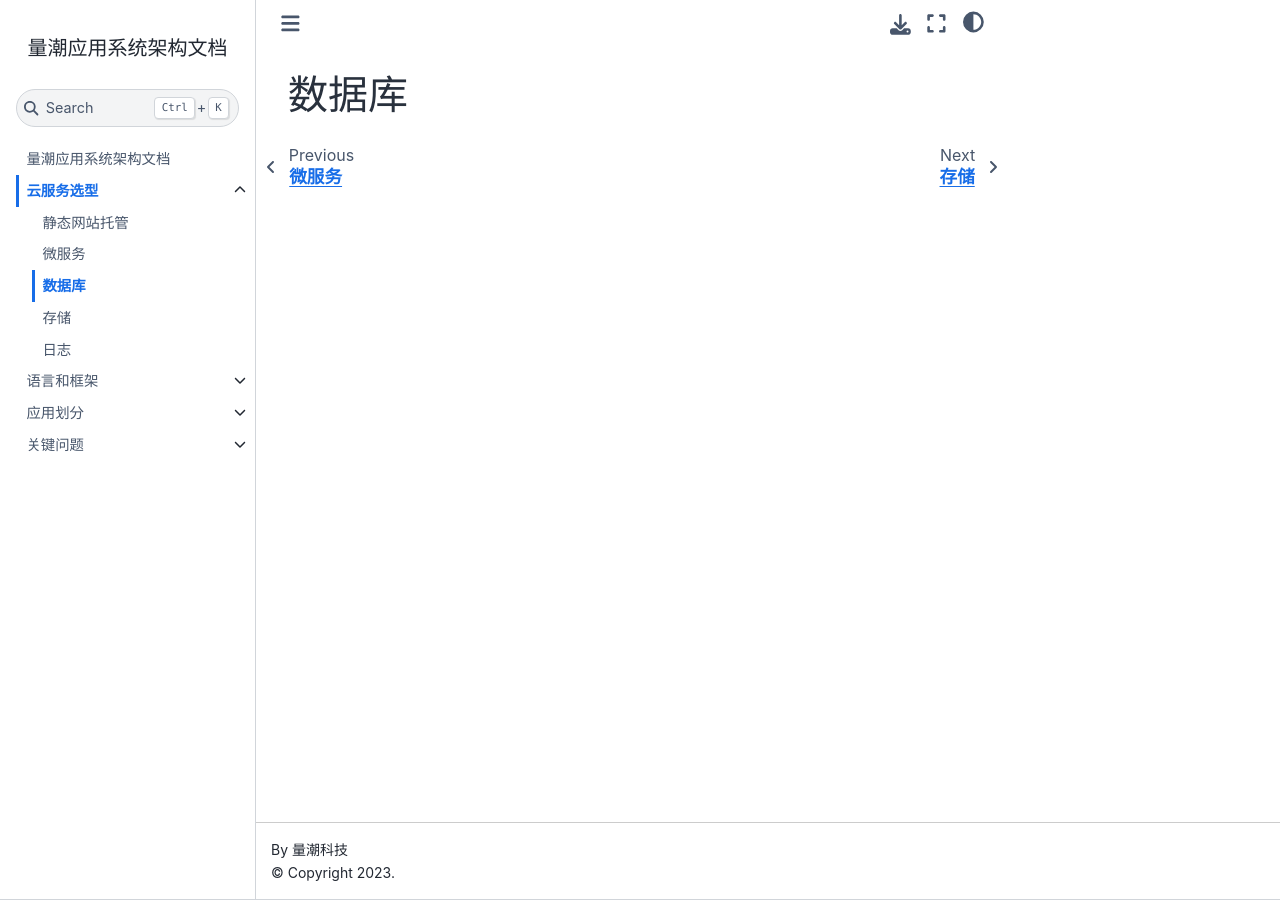
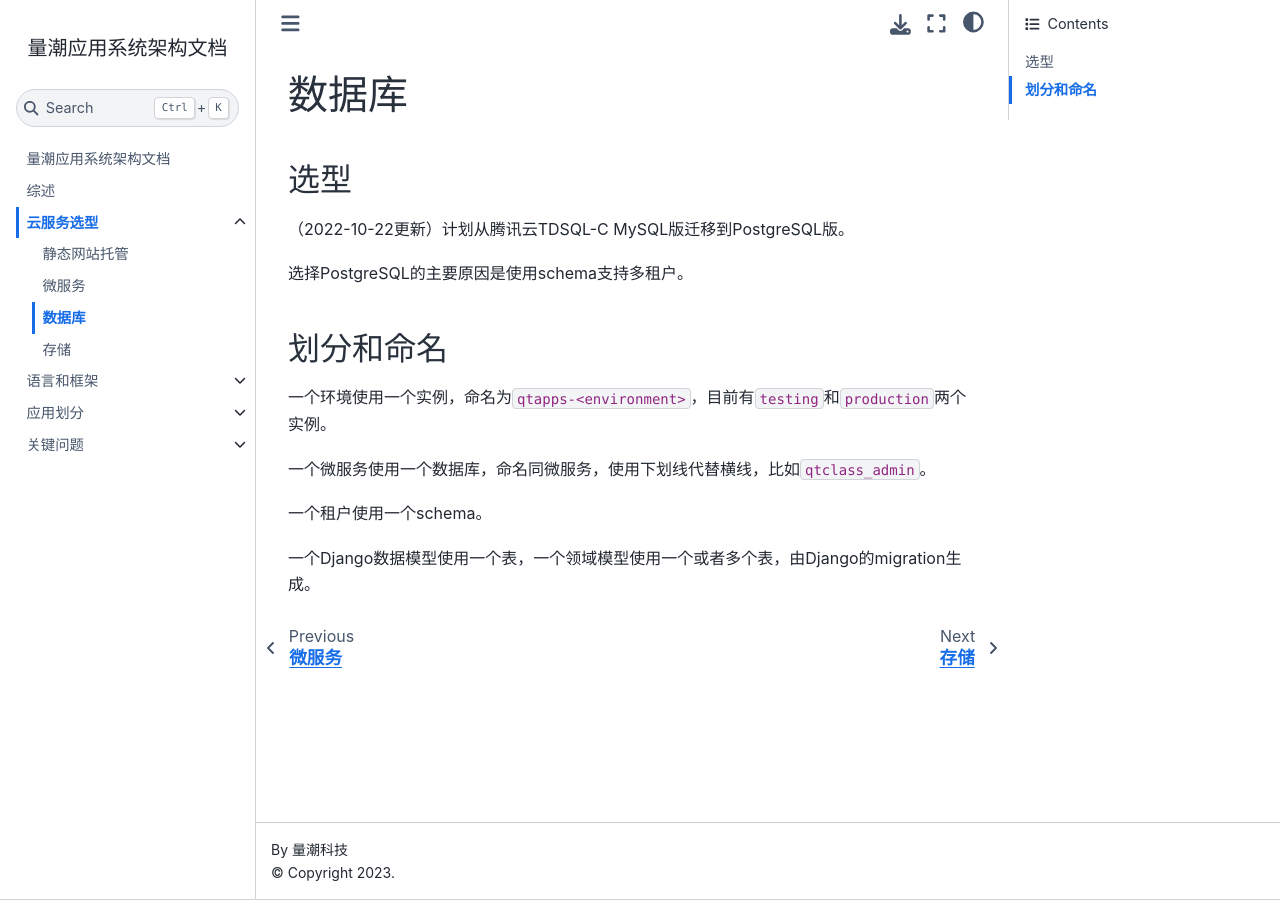
Before and after one commit to quanttide/qtapps-arch, a Jupyter Book: the page built from cloud_services/databases.md, in a window 1280 px wide. Built offline with Jupyter Book 1.0.4 settings and Sphinx 7.4.7 and the Sphinx Book theme 1.1.4, drawn with Linux system fonts in a browser that asks for light colours; pages that are not in the unit, such as notebooks, are missing from menus.

Commit message:
feat: 增加云资源划分和命名规范

```diff
--- a/_toc.yml
+++ b/_toc.yml
@@ -1,6 +1,7 @@
 format: jb-book
 root: README.md
 chapters:
+  - file: general/README.md
   - file: cloud_services/README.md
     sections:
       - file: cloud_services/websites.md
--- a/cloud_services/databases.md
+++ b/cloud_services/databases.md
@@ -1 +1,17 @@
 # 数据库
+
+## 选型
+
+（2022-10-22更新）计划从腾讯云TDSQL-C MySQL版迁移到PostgreSQL版。
+
+选择PostgreSQL的主要原因是使用schema支持多租户。
+
+## 划分和命名
+
+一个环境使用一个实例，命名为`qtapps-<environment>`，目前有`testing`和`production`两个实例。
+
+一个微服务使用一个数据库，命名同微服务，使用下划线代替横线，比如`qtclass_admin`。
+
+一个租户使用一个schema。
+
+一个Django数据模型使用一个表，一个领域模型使用一个或者多个表，由Django的migration生成。
--- a/cloud_services/logs.md
+++ /dev/null
@@ -1 +0,0 @@
-# 日志
```
Also changed, not shown: cloud_services/log_services.md (added, +11 -0 lines), cloud_services/microservers.md (+4 -0 lines), cloud_services/storages.md (+12 -0 lines), general/README.md (added, +11 -0 lines).
